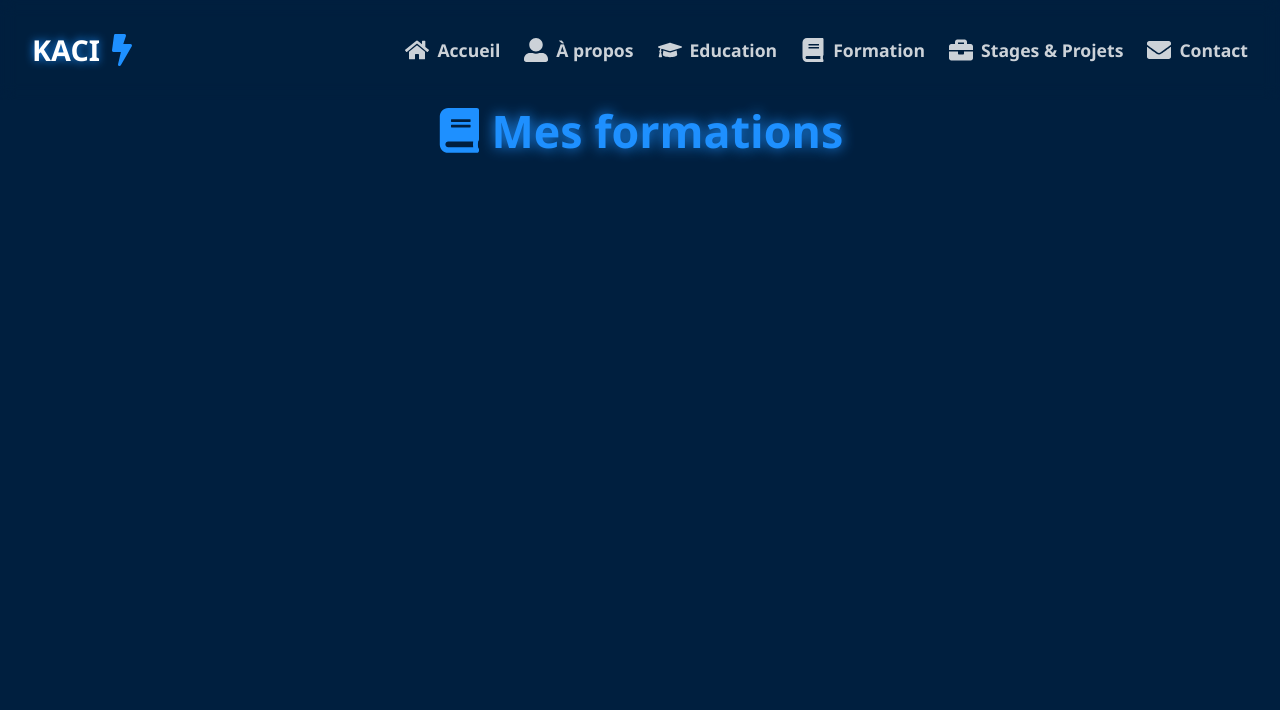
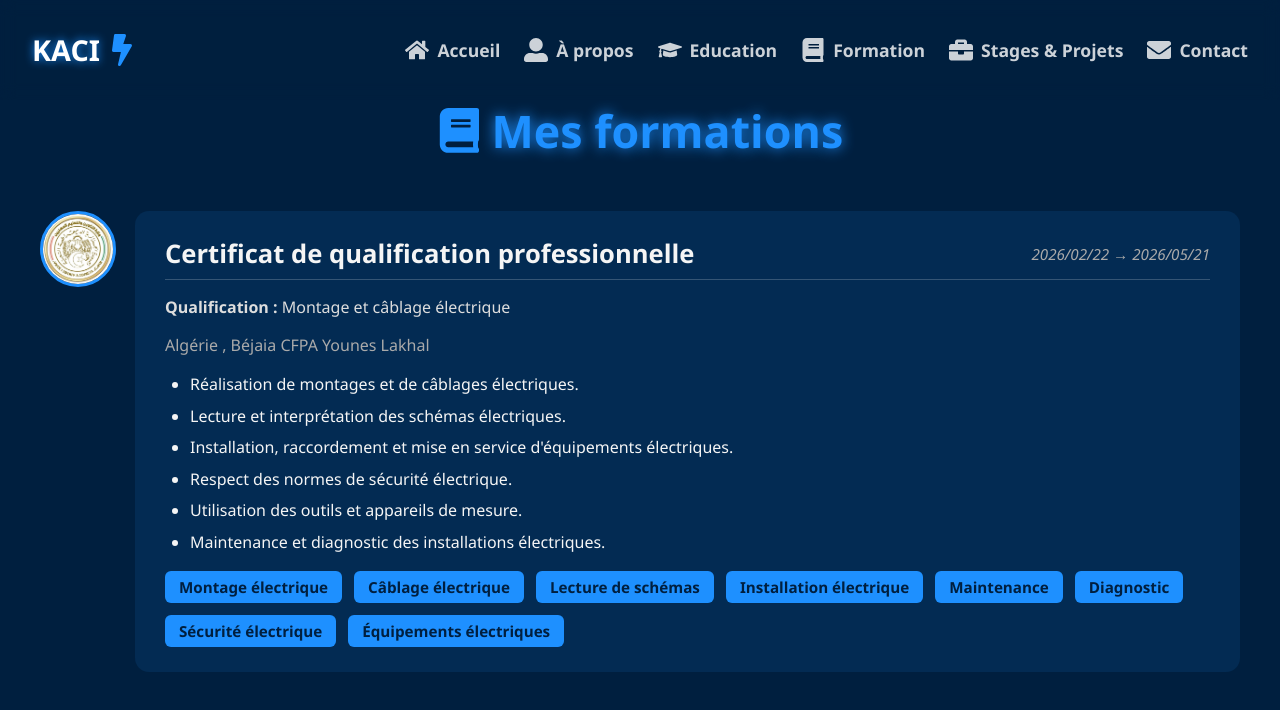
Before and after one commit to NoraBld/kaci-portfolio, a React (Vite) app: page /Formation in a window 1280 px wide. Shown: the top 710 px of the page. Built offline with nearby package versions, Linux system fonts and the light colour scheme.

Commit message:
Amélioration du portfolio

```diff
--- a/src/pages/About.jsx
+++ b/src/pages/About.jsx
@@ -41,7 +41,7 @@ export default function About() {
 
         <div className="about-text-box animated-right">
           <h1>À propos de moi</h1>
-          <p className="description">
+          {/* <p className="description">
             Je suis <span className="highlight">Kaci Belloul</span>, Ingénieur en
             électrotechnique – réseaux électriques, avec des expériences pratiques
             chez <span className="highlight">SONATRACH</span> et{" "}
@@ -50,7 +50,21 @@ export default function About() {
             <span className="highlight"> Smart Grids</span>, l’électronique de
             puissance et la fiabilité des systèmes. Auteur d’un projet complet de
             capteur cardiaque optique avec affichage numérique.
+          </p> */}
+
+         <p className="description">
+          Je suis <span className="highlight">Kaci Belloul</span>, ingénieur en électrotechnique
+          spécialisé en <span className="highlight">réseaux électriques</span>. J'ai acquis une
+          expérience pratique chez <span className="highlight">SONATRACH</span>,
+          <span className="highlight">SONELGAZ</span> et <span className="highlight">SONELGAZ
+          Algerian Power Company (APC)</span> dans la maintenance, les installations électriques
+          et l'analyse technique. Titulaire d'une attestation en <span className="highlight">montage
+          et câblage électrique</span>, je suis passionné par les <span className="highlight">Smart
+          Grids</span>, l'électronique de puissance et les énergies renouvelables. Curieux et motivé,
+          j'aime concevoir des solutions innovantes et relever de nouveaux défis techniques.
           </p>
+
+
         </div>
       </div>
 
--- a/src/pages/Formation.jsx
+++ b/src/pages/Formation.jsx
@@ -1,8 +1,36 @@
 import React from "react";
 import Navbar from "../components/Navbar";
 import { FaBook } from "react-icons/fa";
+import logocfpa from "../assets/logocfpa.png";
+export default function Formation() {
+   const formation = [
+  {
+    title: "Certificat de qualification professionnelle",
 
-export default function Formation() {
+    qualification: "Montage et câblage électrique",
+    country: "Algérie , Béjaia CFPA Younes Lakhal",
+    period: "2026/02/22 → 2026/05/21",
+    description: [
+      "Réalisation de montages et de câblages électriques.",
+      "Lecture et interprétation des schémas électriques.",
+      "Installation, raccordement et mise en service d'équipements électriques.",
+      "Respect des normes de sécurité électrique.",
+      "Utilisation des outils et appareils de mesure.",
+      "Maintenance et diagnostic des installations électriques."
+    ],
+    tags: [
+      "Montage électrique",
+      "Câblage électrique",
+      "Lecture de schémas",
+      "Installation électrique",
+      "Maintenance",
+      "Diagnostic",
+      "Sécurité électrique",
+      "Équipements électriques"
+    ],
+    logo: logocfpa,
+  },
+];
   return (
     <div className="formation-page">
       <Navbar />
@@ -11,9 +39,46 @@ export default function Formation() {
         <FaBook className="icon" /> Mes formations
       </h1>
 
-      <div className="content">
-        {/* Ajoute ici tes formations */}
+      <div className="timeline-container">
+  {formation.map((f, index) => (
+    <div key={index} className="timeline-item">
+      <div className="logo-inside">
+        <img src={f.logo} alt={f.title} />
       </div>
+
+      <div className="description">
+        <div className="title-period">
+          <h3>{f.title}</h3>
+          <span className="period-right">{f.period}</span>
+        </div>
+
+        <p className="company">
+          {f.specialization}
+        </p>
+
+        <p className="qualification">
+          <strong>Qualification :</strong> {f.qualification}
+        </p>
+
+        <p className="country">{f.country}</p>
+
+        <ul>
+          {f.description.map((point, i) => (
+            <li key={i}>{point}</li>
+          ))}
+        </ul>
+
+        <div className="tags">
+          {f.tags.map((tag, i) => (
+            <span key={i} className="tag">
+              {tag}
+            </span>
+          ))}
+        </div>
+      </div>
+    </div>
+  ))}
+</div>
 
       <style>{`
         .formation-page {
@@ -27,6 +92,169 @@ export default function Formation() {
           align-items: center;
         }
 
+        .timeline-container {
+  display: flex;
+  flex-direction: column;
+  width: 95%;
+  max-width: 1200px;
+  margin-bottom: 50px;
+}
+
+.timeline-item {
+  display: flex;
+  align-items: flex-start;
+  margin-bottom: 50px;
+}
+
+.logo-inside {
+  width: 70px;
+  height: 70px;
+  margin-right: 25px;
+  flex-shrink: 0;
+}
+
+.logo-inside img {
+  width: 100%;
+  height: 100%;
+  border-radius: 50%;
+  border: 3px solid #1e90ff;
+}
+
+.description {
+  background: rgba(30, 144, 255, 0.1);
+  padding: 25px 30px;
+  border-radius: 14px;
+  transition: transform 0.3s, box-shadow 0.3s;
+  flex: 1;
+}
+
+.description:hover {
+  transform: translateX(5px);
+  box-shadow: 0 10px 30px rgba(30, 144, 255, 0.6);
+}
+
+.title-period {
+  display: flex;
+  justify-content: space-between;
+  align-items: center;
+  border-bottom: 1px solid rgba(255,255,255,0.2);
+  padding-bottom: 8px;
+  margin-bottom: 12px;
+  flex-wrap: wrap;
+}
+
+.description h3 {
+  font-size: 1.6rem;
+  margin: 0;
+}
+
+.period-right {
+  font-style: italic;
+  color: #aaa;
+  font-size: 0.95rem;
+}
+
+.company {
+  font-weight: bold;
+  color: #1e90ff;
+  margin: 8px 0;
+}
+
+.qualification {
+  margin-bottom: 8px;
+  color: #ddd;
+}
+
+.country {
+  color: #aaa;
+  margin-bottom: 15px;
+}
+
+.description ul {
+  padding-left: 25px;
+  margin-bottom: 15px;
+}
+
+.description li {
+  margin-bottom: 6px;
+  line-height: 1.6;
+}
+
+.tags {
+  display: flex;
+  flex-wrap: wrap;
+  gap: 12px;
+}
+
+.tag {
+  background: #1e90ff;
+  color: #001f3f;
+  padding: 6px 14px;
+  border-radius: 6px;
+  font-size: 0.95rem;
+  font-weight: bold;
+}
+
+/* Tablette */
+@media (max-width: 1024px) {
+  .logo-inside {
+    width: 60px;
+    height: 60px;
+    margin-right: 20px;
+  }
+
+  .description {
+    padding: 20px 25px;
+  }
+
+  .title-period {
+    flex-direction: column;
+    align-items: flex-start;
+    border-bottom: none;
+  }
+
+  .period-right {
+    margin-top: 5px;
+  }
+}
+
+/* Mobile */
+@media (max-width: 600px) {
+  .section-title {
+    font-size: 2.4rem;
+  }
+
+  .icon {
+    font-size: 2.5rem;
+  }
+
+  .logo-inside {
+    width: 50px;
+    height: 50px;
+    margin-right: 15px;
+  }
+
+  .description {
+    padding: 15px 20px;
+  }
+
+  .description h3 {
+    font-size: 1.3rem;
+  }
+
+  .description ul {
+    padding-left: 20px;
+  }
+
+  .tags {
+    gap: 8px;
+  }
+
+  .tag {
+    font-size: 0.85rem;
+    padding: 5px 10px;
+  }
+}
         .section-title {
           font-size: 2.8rem;
           color: #1e90ff;
--- a/src/pages/Projects.jsx
+++ b/src/pages/Projects.jsx
@@ -28,15 +28,28 @@ export default function Experience() {
 
 
 {
-      title: "Stage du Master 2",
-      specialization: "Maintenance industrielle",
+  title: "Stage pratique",
+  specialization: "Maintenance des installations électriques",
   company: "SPE (SONELGAZ Algerian Power Company)",
-      country: "Algérie",
+  country: "Algérie, Centrale électrique d'Amizour",
   period: "Mai 2026 → Juin 2026",
   description: [
-
+    "Découverte du fonctionnement et de l'organisation d'une centrale électrique.",
+    "Participation aux opérations de maintenance préventive et corrective des équipements électriques.",
+    "Observation du fonctionnement des transformateurs de puissance, des cellules HT/MT et des systèmes de protection.",
+    "Familiarisation avec les procédures de sécurité et les normes d'exploitation des installations électriques.",
+    "Analyse des différents équipements de production et de distribution de l'énergie électrique."
   ],
-      tags: ["Maintenance industrielle", "Équipements pétroliers", "Audit technique", "Fournisseurs"],
+  tags: [
+    "Centrale électrique",
+    "Maintenance électrique",
+    "Transformateurs",
+    "Cellules HT/MT",
+    "Systèmes de protection",
+    "Production d'énergie",
+    "Distribution électrique",
+    "Sécurité industrielle"
+  ],
   logo: logoSpe,
 },
     {
```
Also changed, not shown: src/assets/logocfpa.png (added). Lines whose indentation alone changed are shown as unchanged.
